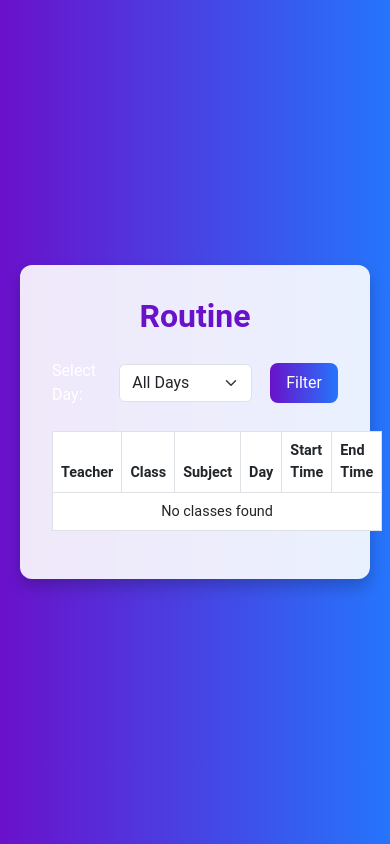
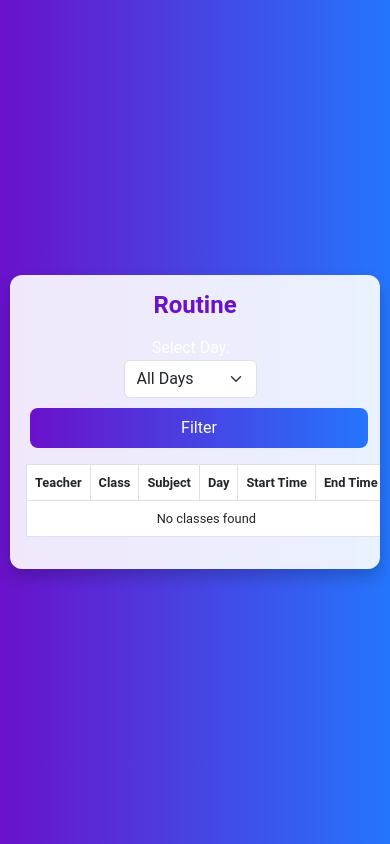
Before and after one commit to rofazhasan/School_Routine, a Flask app: page /show_routine in a window 390 px wide. Run offline with Flask 3, Linux system fonts and the light colour scheme; the visitor is signed in with stand-in values (Sample User, id 1); data that the repository does not hold is empty.

Commit message:
Update show_routine.html

```diff
--- a/app/templates/show_routine.html
+++ b/app/templates/show_routine.html
@@ -15,35 +15,36 @@
             flex-direction: column;
             justify-content: center;
             align-items: center;
-            padding: 20px;
+            padding: 10px; /* Reduced padding for smaller screens */
             margin: 0;
         }
 
         .container {
             background: rgba(255, 255, 255, 0.9);
-            padding: 2rem;
+            padding: 1rem; /* Reduced padding for smaller screens */
             border-radius: 12px;
             box-shadow: 0 8px 15px rgba(0, 0, 0, 0.2);
             width: 100%;
             max-width: 900px;
+            overflow-x: auto; /* Added for horizontal scrolling */
         }
 
         h1 {
-            font-size: 2rem;
+            font-size: 1.8rem; /* Slightly smaller font size */
             font-weight: bold;
             color: #6a11cb;
-            margin-bottom: 1.5rem;
+            margin-bottom: 1rem;
             text-align: center;
         }
 
         table {
             width: 100%;
-            margin-top: 1.5rem;
+            margin-top: 1rem;
             border-collapse: collapse;
         }
 
         table th, table td {
-            padding: 10px;
+            padding: 8px; /* Reduced padding */
             text-align: left;
             border-bottom: 1px solid #ddd;
         }
@@ -51,6 +52,7 @@
         table th {
             background: #6a11cb;
             color: #fff;
+            white-space: nowrap; /* Prevent header cells from wrapping */
         }
 
         table tbody tr:nth-child(even) {
@@ -82,9 +84,27 @@
             margin-right: 10px;
         }
 
+        /* Media query for smaller screens */
         @media screen and (max-width: 768px) {
+            h1 {
+                font-size: 1.5rem;
+            }
+
             table {
-                font-size: 0.9rem;
+                font-size: 0.8rem;
+            }
+
+            .form-select {
+                width: 100%; /* Make select element take full width */
+                margin-bottom: 10px;
+            }
+
+            .d-flex.align-items-center.justify-content-center {
+                flex-direction: column; /* Stack form elements vertically */
+            }
+
+            .btn-primary {
+                width: 100%; /* Make button take full width */
             }
         }
     </style>
```
Lines whose indentation alone changed are shown as unchanged.
